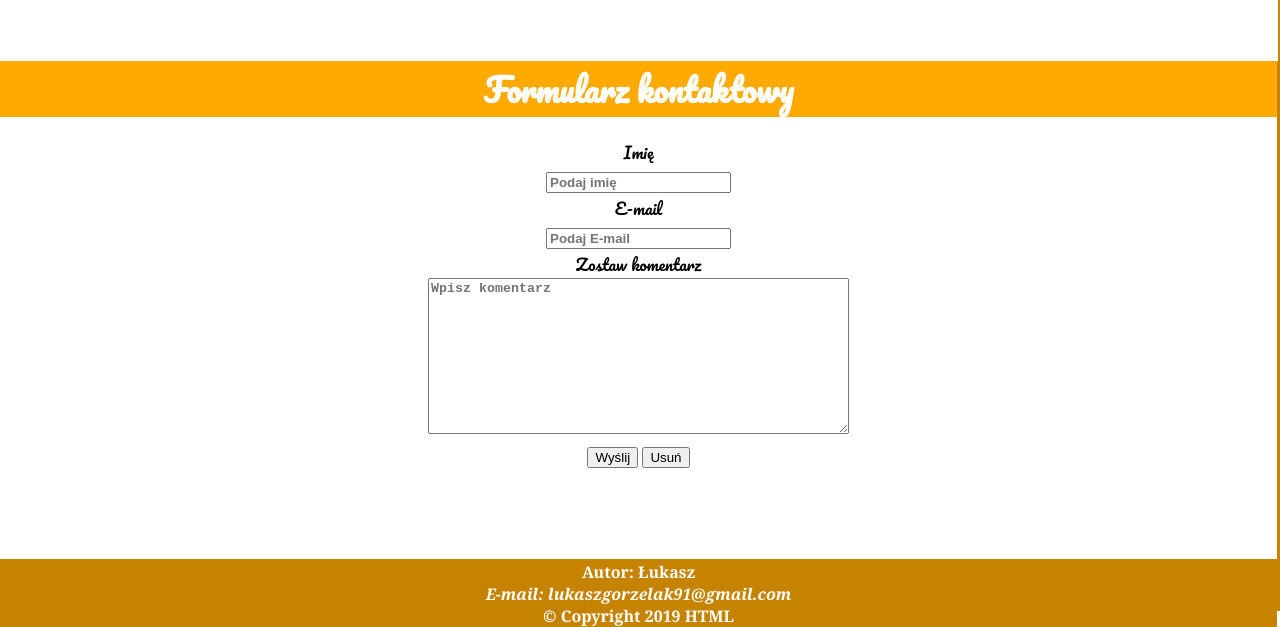
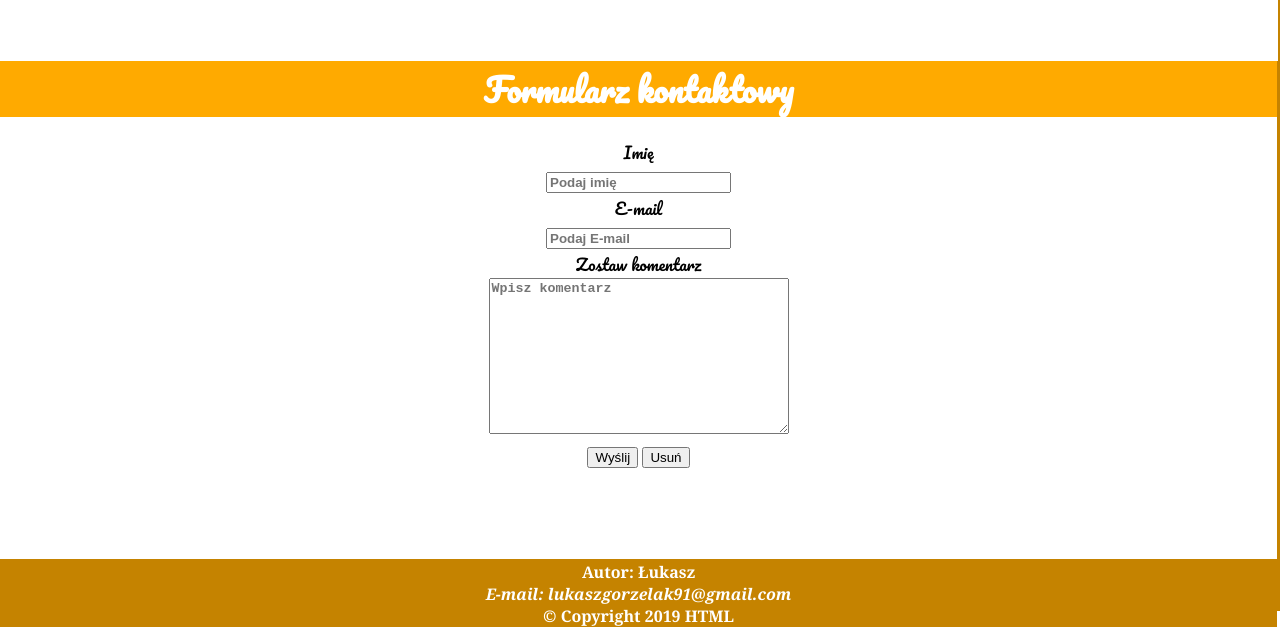
Before and after one commit to lukaszgorzelak/My-example-site, a plain HTML site: page index.html in a window 1280 px wide. Shown: the part 7408-8035 px from the top of the page. Drawn offline with Linux system fonts and the light colour scheme; a web font is replaced by a local one.

Commit message:
change textarea

```diff
--- a/main.css
+++ b/main.css
@@ -521,3 +521,7 @@ select {
 .cursor.active {
     opacity: 1;
 }
+
+textarea {
+    width: 300px;
+}
```
